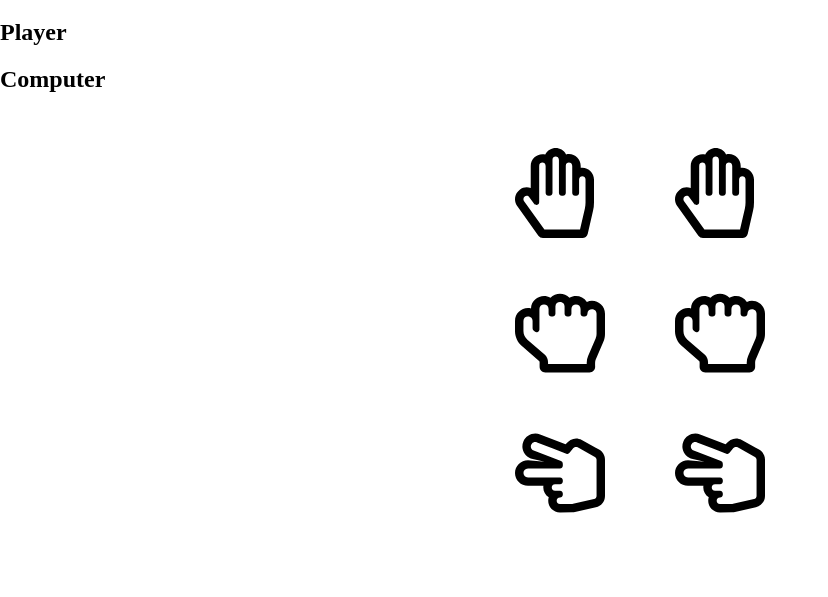
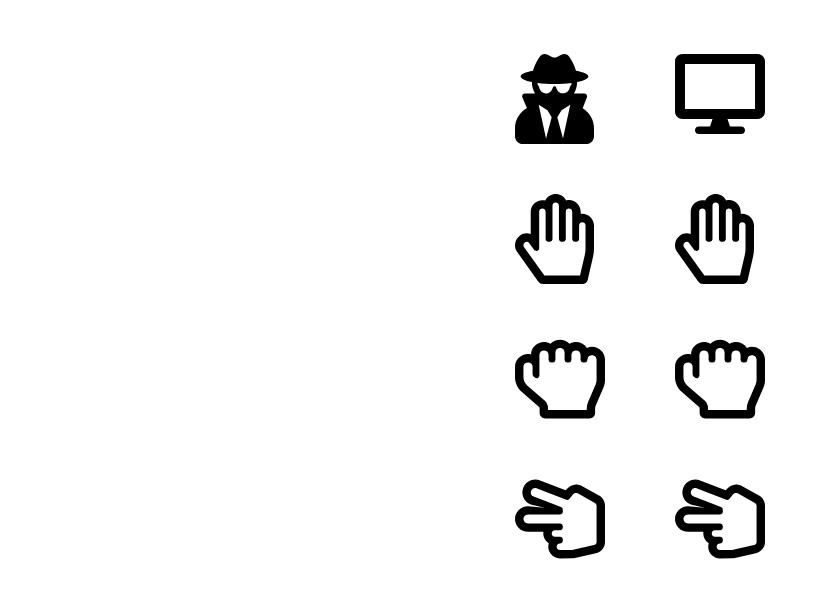
Before and after one commit to jorgevrgs/rock-paper-scissors, a plain HTML site: page index.html in a window 1280 px wide. Shown: the part 61-658 px from the top of the page, without its empty margins (0-828 px from the left). Drawn offline with Linux system fonts and the light colour scheme.

Commit message:
avatar for users

```diff
--- a/index.html
+++ b/index.html
@@ -9,16 +9,16 @@
   </head>
   <body>
     <h1>Paper, rock and scissors</h1>
-    <h2>Player</h2>
-    <h2>Computer</h2>
     <div class="match">
       <div class="player">
+        <div class="icons"><span class="player-avatar"></span></div>
         <div class="icons"><span class="element paper" data-player="paper"></span></div>
         <div class="icons"><span class="element rock" data-player="rock"></span></div>
         <div class="icons"><span class="element scissors" data-player="scissors"></span></div>
       </div>
 
       <div class="computer">
+        <div class="icons"><span class="computer-avatar"></span></div>
         <div class="icons" data-computer="paper"><span class="element paper"></span></div>
         <div class="icons" data-computer="rock"><span class="element rock"></span></div>
         <div class="icons" data-computer="scissors"><span class="element scissors"></span></div>
--- a/style.css
+++ b/style.css
@@ -63,3 +63,19 @@ body {
 .scissors {
   background-image: url('static/hand-scissors-regular.svg');
 }
+
+.player-avatar,
+.computer-avatar {
+  display: block;
+  width: 100%;
+  height: 100%;
+  background-repeat: no-repeat;
+}
+
+.player-avatar {
+  background-image: url('static/user-secret-solid.svg');
+}
+
+.computer-avatar {
+  background-image: url('static/desktop-solid.svg');
+}
```
Also changed, not shown: static/desktop-solid.svg (added), static/user-secret-solid.svg (added).
